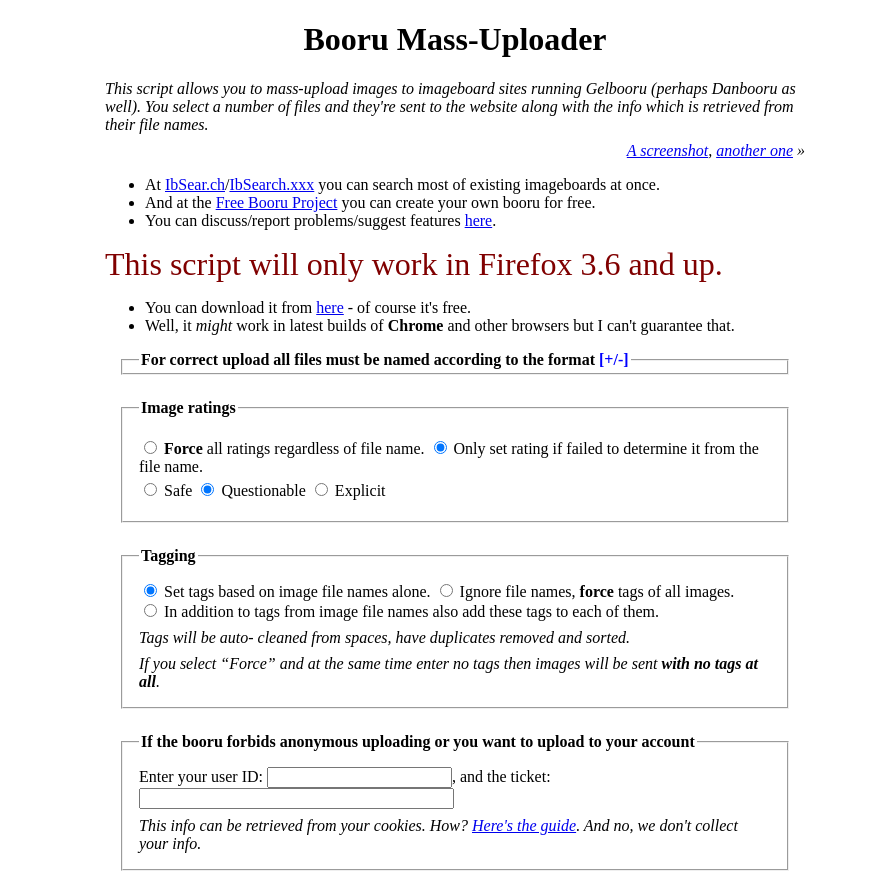
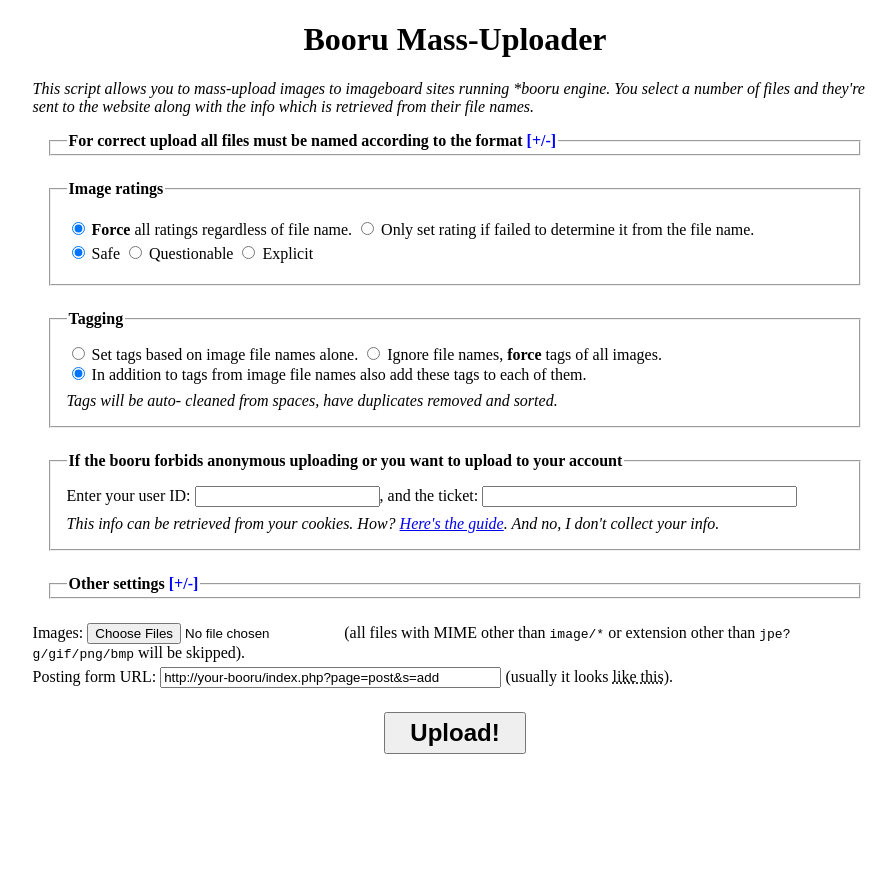
Before and after one commit to Seedmanc/Booru-mass-uploader, a plain HTML site: page index.html in a window 1280 px wide. Shown: the top 874 px of the page, without its empty margins (185-1081 px from the left). After the commit the page ends 800 px from the top, so only its background shows below. Drawn offline with Linux system fonts and the light colour scheme.

Commit message:
Update index.html

```diff
--- a/index.html
+++ b/index.html
@@ -1,20 +1,11 @@
 <!DOCTYPE html PUBLIC "-//W3C//DTD XHTML 1.0 Transitional//EN" "http://www.w3.org/TR/xhtml1/DTD/xhtml1-transitional.dtd">
 <html xmlns="http://www.w3.org/1999/xhtml">
   <head>
-    <title>Booru Mass-Uploader script</title>
-
     <meta content="text/html; charset=utf-8" http-equiv="Content-Type" />
-    <link rel="shortcut icon" href="/favicon.ico" />
-
-    <meta name="description" content="It allows you to mass-upload images to imageboard sites running Gelbooru (perhaps Danbooru as well). You select a number of files and they're sent to the website along with the info which is retrieved from their file names." />
-    <meta name="keywords" content="mass upload, mass-upload, upload, script, booru, gelbooru, danbooru, imageboard, image, picture" />
-
     <style type="text/css">
-      body { width: 700px; margin: 0 auto; }
+      body { width: 66%; margin: 0 auto; }
       h1 { text-align: center; }
-        p.intro { font-style: italic; }
-      noscript, .unsupp h3 { color: maroon; font-size: 2em; }
-        .unsupp h3 { font-weight: normal; margin: 0; }
+      p.intro { font-style: italic; }
       q { font-style: italic; }
       fieldset { margin: 1em; margin-bottom: 1.5em; padding: 1em; }
         legend { font-weight: bold; }
@@ -33,52 +24,30 @@
         #log .error { color: maroon; }
     </style>
 
-    <script type="text/javascript" src="common-min.js"></script>
     <script type="text/javascript" src="uploader.js"></script>
   </head>
   <body>
     <h1>Booru Mass-Uploader</h1>
-    <p class="intro">This script allows you to mass-upload images to imageboard sites running Gelbooru (perhaps Danbooru as well). You select a number of files and they're sent to the website along with the info which is retrieved from their file names.</p>
-
-    <p class="intro" style="text-align: right; margin-top: -0.5em">
-      <a href="screenshot_1.png">A screenshot</a>,
-      <a href="screenshot_2.png">another one</a> &raquo;
-    </p>
-
-    <ul>
-      <li> At <a rel="bookmark" href="https://ibsear.ch">IbSear.ch</a>/<a rel="bookmark" href="https://ibsearch.xxx">IbSearch.xxx</a> you can search most of existing imageboards at once. </li>
-      <li> And at the <a rel="bookmark" href="http://booru.org/">Free Booru Project</a> you can create your own booru for free. </li>
-      <li>You can discuss/report problems/suggest features <a rel="subsection" href="http://forum.booru.org/index.php?action=vthread&amp;forum=1&amp;topic=20">here</a>.</li>
-    </ul>
-
-    <div class="unsupp" id="ff36_Warning">
-      <h3>This script will only work in Firefox 3.6 and up.</h3>
-      <ul>
-        <li>You can download it from <a rel="bookmark" href="http://getfirefox.com">here</a> - of course it's free.</li>
-        <li>Well, it <em>might</em> work in latest builds of <strong>Chrome</strong> and other browsers but I can't guarantee that.</li>
-      </ul>
-    </div>
-
-    <noscript>It only works with JavaScript! (so it won't work for you cause you've got it off.)</noscript>
+    <p class="intro">This script allows you to mass-upload images to imageboard sites running *booru engine. You select a number of files and they're sent to the website along with the info which is retrieved from their file names.</p>
 
     <fieldset style="padding: 2px 1em">
       <legend>
         For correct upload all files must be named according to the format
-        <span onclick="var el = 'fileNamesTip'; $style(el, 'display') == 'block' ? $hide(el) : $show(el);">
+        <span onclick="$('#fileNamesTip').toggle()">
           [+/-]
         </span>
       </legend>
 
       <div id="fileNamesTip" style="display: none; margin: 1em">
         <p>
-          Example file name: <q>q nagisa floor tagme.jpg</q>, where:
+          Example file name: <q>q nagisa floor tagme Filename.jpg</q>, where:
         </p>
-
           <ul>
             <li> <q>q</q> is the image's rating (Safe, Questionable, Explicit), </li>
             <li> then space - don't forget about it! </li>
             <li> then go all tags for this image. Here they are 3:
                  <q>nagisa</q>, <q>floor</q> &amp; <q>tagme</q>. </li>
+            <li> finally, goes the original filename, which is ignored, but can be used to avoid filename collisions when having identical tag sets.</li>
           </ul>
 
         <p>The behaviour of the uploader when no rating character was found or was wrong is defined by the options below.</p>
@@ -90,16 +59,16 @@
       <legend>Image ratings</legend>
 
       <div class="para">
-        <input type="radio" name="rating-when" id="forceRating" />
+        <input type="radio" name="rating-when" id="forceRating" checked="checked"/>
           <label for="forceRating"><strong>Force</strong> all ratings regardless of file name.</label>
-        <input type="radio" name="rating-when" id="ratingAsDefault" checked="checked" />
+        <input type="radio" name="rating-when" id="ratingAsDefault"/>
           <label for="ratingAsDefault">Only set rating if failed to determine it from the file name.</label>
       </div>
 
       <div class="para">
-        <input type="radio" name="rating" id="setSafe" />
+        <input type="radio" name="rating" id="setSafe" checked="checked" />
           <label for="setSafe">Safe</label>
-        <input type="radio" name="rating" id="setQuest" checked="checked" />
+        <input type="radio" name="rating" id="setQuest"/>
           <label for="setQuest">Questionable</label>
         <input type="radio" name="rating" id="setExplicit" />
           <label for="setExplicit">Explicit</label>
@@ -109,14 +78,14 @@
     <fieldset>
       <legend>Tagging</legend>
 
-      <input type="radio" name="tag-when" id="tagsFromNames" checked="checked" />
+      <input type="radio" name="tag-when" id="tagsFromNames"/>
         <label for="tagsFromNames">Set tags based on image file names alone.</label>
       <input type="radio" name="tag-when" id="forceTags" />
         <label for="forceTags">Ignore file names, <strong>force</strong> tags of all images.</label>
 
       <br />
 
-      <input type="radio" name="tag-when" id="addTags" />
+      <input type="radio" name="tag-when" id="addTags"  checked="checked" />
         <label for="addTags">In addition to tags from image file names also add these tags to each of them.</label>
 
       <br />
@@ -127,7 +96,6 @@
       </div>
 
       <p class="tip">Tags will be auto- cleaned from spaces, have duplicates removed and sorted.</p>
-      <p class="tip">If you select <q>Force</q> and at the same time enter no tags then images will be sent <strong>with no tags at all</strong>.</p>
     </fieldset>
 
     <fieldset>
@@ -139,28 +107,26 @@
       <p class="tip">
         This info can be retrieved from your cookies. How?
         <a rel="subsection" href="howto-auth.html" target="_blank">Here's the guide</a>.
-        And no, we don't collect your info.
+        And no, I don't collect your info.
       </p>
     </fieldset>
 
     <fieldset style="padding: 2px 1em">
       <legend>
         Other settings
-        <span onclick="var el = 'otherSettings'; $style(el, 'display') == 'block' ? $hide(el) : $show(el);">
+        <span onclick="$('#otherSettings').toggle();">
           [+/-]
         </span>
       </legend>
 
       <div id="otherSettings" style="display: none; margin: 1em">
         <div class="para">
-          Add <q>tagme</q> tag when an image has less than (<strong>ex</strong>clusive)
-            <input type="text" id="tagmeStart" value="4" />
-            tags.
+          Set Title field of each image to its original filename (if present)
+            <input type="checkbox" id="title"/>
         </div>
-
         <div class="para">
-          Set Title field of each image to this:
-            <input type="text" id="title" value="Booru mass uploader" />
+          Set Source field of each image to this:
+             <input type="text" id="source" value="Booru mass uploader" />
         </div>
       </div>
     </fieldset>
```
